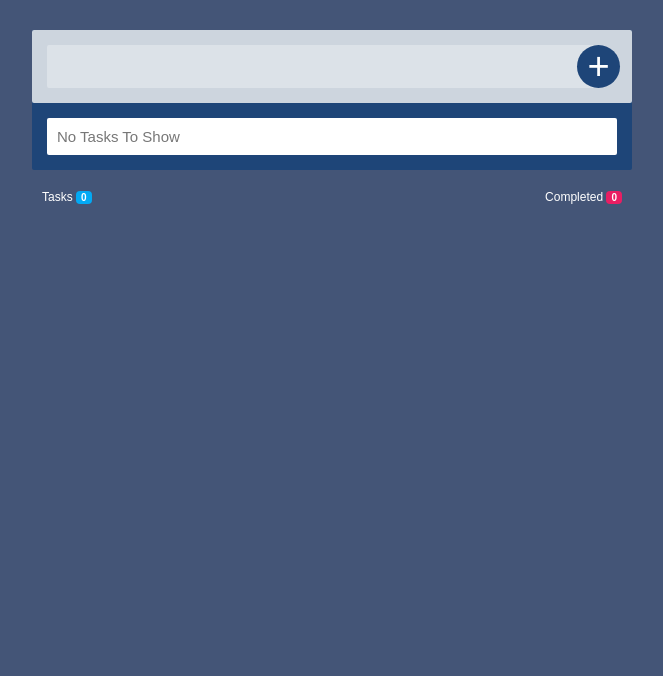
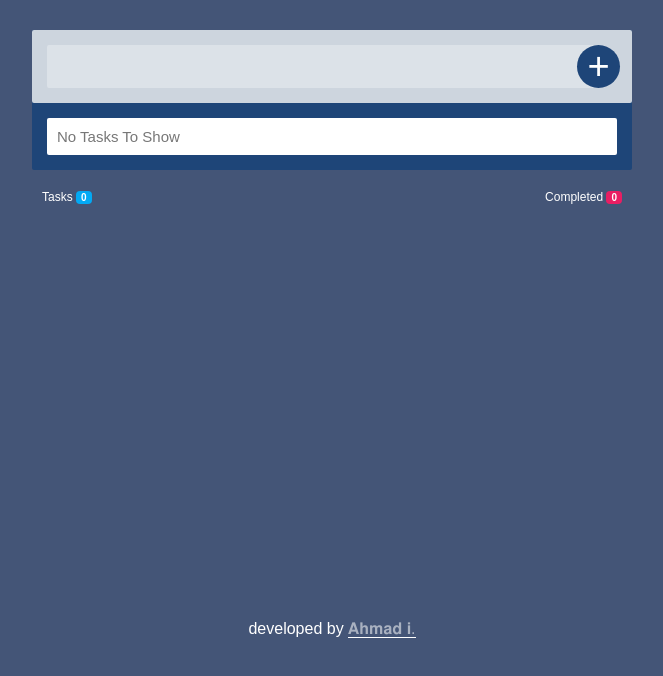
Before and after one commit to red-xbm/to-do-list, a plain HTML site: page index.html in a window 1280 px wide. Shown: the whole page, without its empty margins (308-971 px from the left). Drawn offline with Linux system fonts and the light colour scheme.

Commit message:
Add files via upload

```diff
--- a/index.html
+++ b/index.html
@@ -32,6 +32,7 @@
         </div>
     </div>
 
+    <p>developed by  <a href="https://www.upwork.com/freelancers/~011344f9e456004a62">𝐀𝐡𝐦𝐚𝐝 𝐢.</a></p>
     <script src="to-do-list.js"></script>
 </body>
 </html>
--- a/to-do-list.css
+++ b/to-do-list.css
@@ -113,3 +113,14 @@ body {
 .task-stats .task-comp span{
     background-color: #E91E63;
 }
+p {
+    color: white;
+    text-align: center;
+    font: 13px;
+    padding: 390px 0 10px;
+}
+p a {
+    text-decoration: none;
+    border-bottom: white 1px solid;
+    color:#fdfdfd8c;
+}
```
